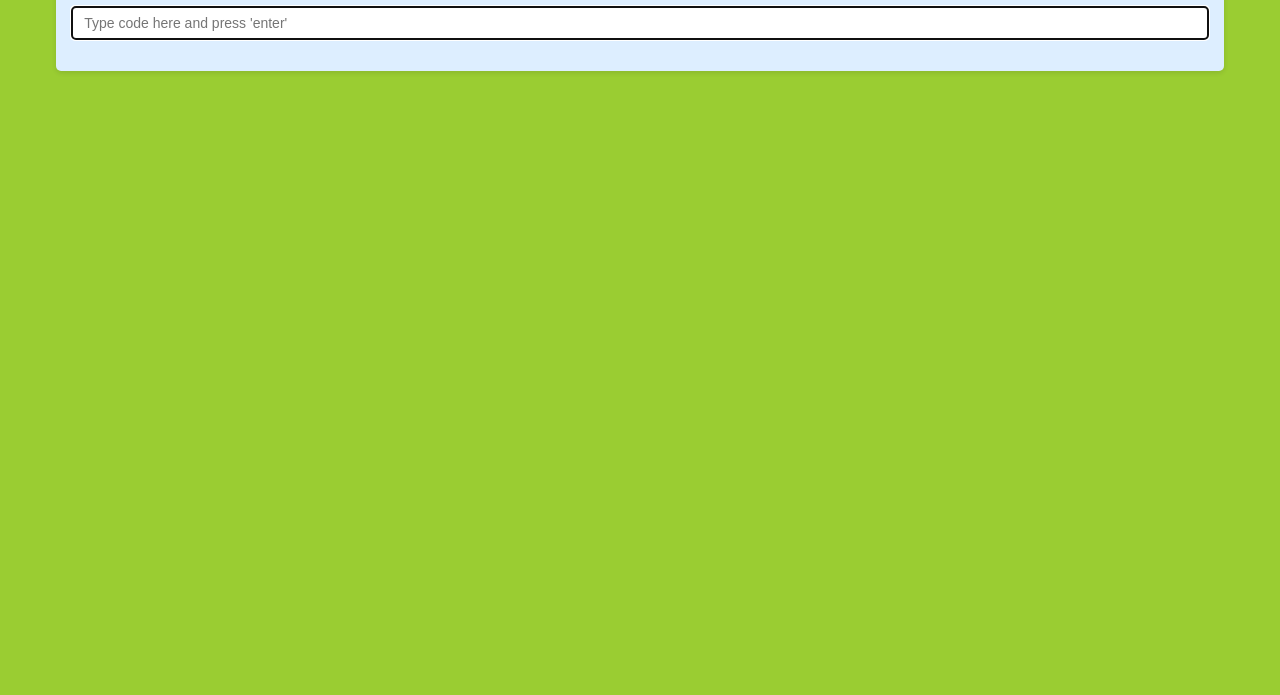
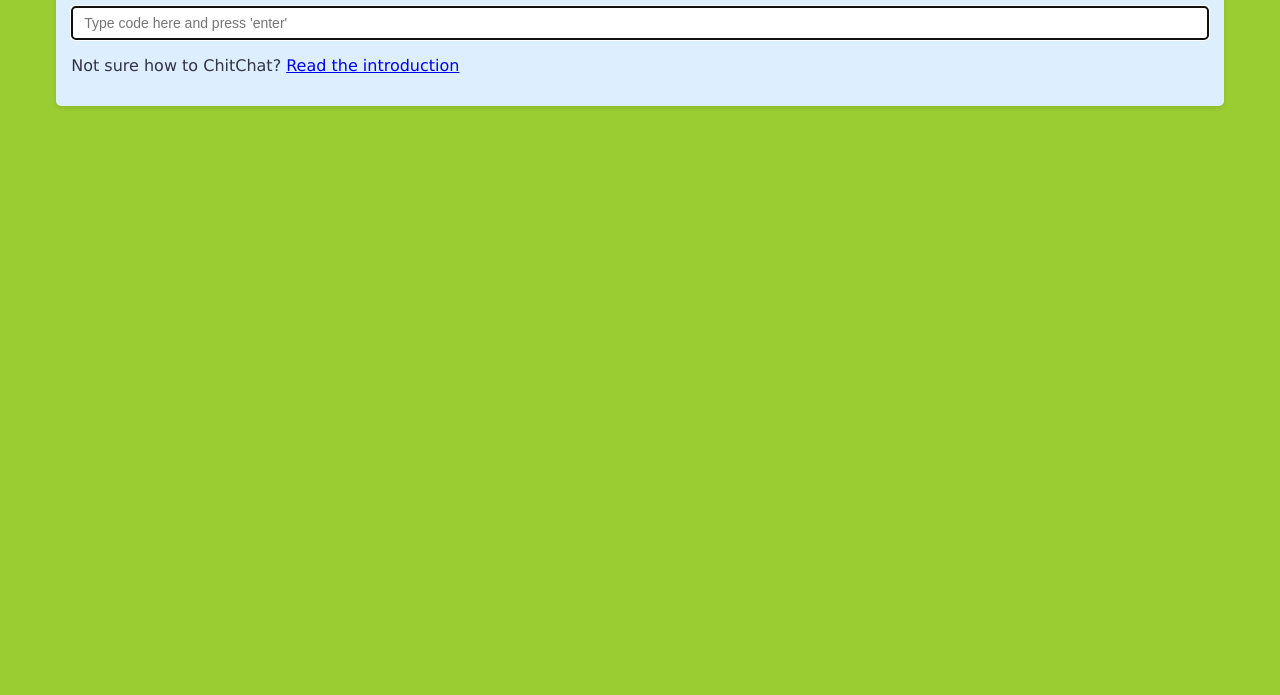
Before and after one commit to lucaong/chitchat, a website: page web_repl/index.html in a window 1280 px wide. Shown: the part 105-800 px from the top of the page. Drawn offline with Linux system fonts and the light colour scheme.

Commit message:
add link to introduction in web REPL

```diff
--- a/web_repl/index.html
+++ b/web_repl/index.html
@@ -66,6 +66,7 @@
         <input type="text" size="200" placeholder="Type code here and press 'enter'">
         <p class="error"></p>
       </form>
+      <p>Not sure how to ChitChat? <a href="https://github.com/lucaong/chitchat/wiki" target="_blank">Read the introduction</a></p>
     </div>
     <script src="jquery.min.js"></script>
     <script src="chitchat.js"></script>
```
